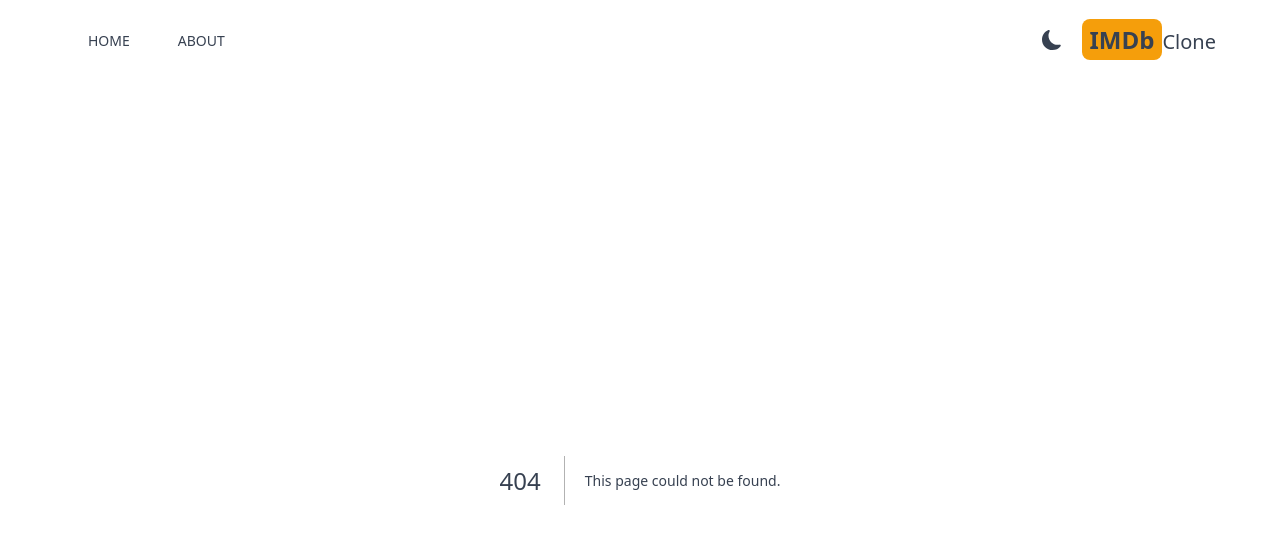
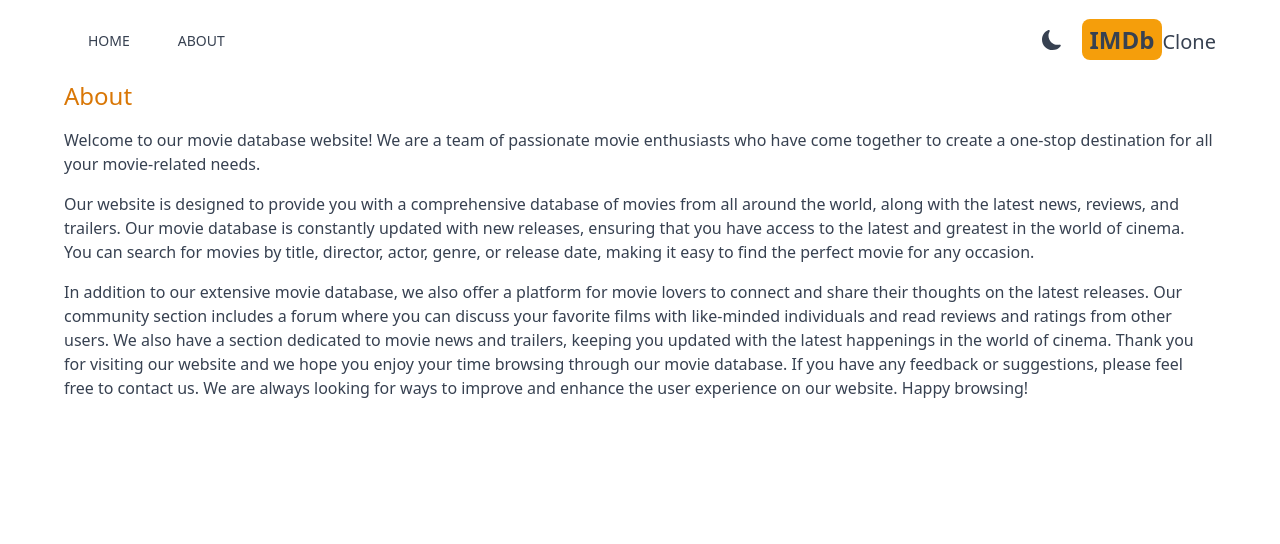
Before and after one commit to Pitou911/imdb-clone, a Next.js app: page /about in a window 1280 px wide. Before the commit this address had no page. Shown: the top 544 px of the page. Built offline with nearby package versions, Linux system fonts and the light colour scheme.

Commit message:
create the about page

```diff
--- /dev/null
+++ b/src/app/about/page.jsx
@@ -0,0 +1,38 @@
+import React from "react";
+
+export default function About() {
+  return (
+    <div className='max-w-6xl mx-auto space-y-4'>
+      <h1 className='text-2xl font-medium text-amber-600'>About</h1>
+      <p>
+        Welcome to our movie database website! We are a team of passionate movie
+        enthusiasts who have come together to create a one-stop destination for
+        all your movie-related needs.
+      </p>
+
+      <p>
+        Our website is designed to provide you with a comprehensive database of
+        movies from all around the world, along with the latest news, reviews,
+        and trailers. Our movie database is constantly updated with new
+        releases, ensuring that you have access to the latest and greatest in
+        the world of cinema. You can search for movies by title, director,
+        actor, genre, or release date, making it easy to find the perfect movie
+        for any occasion.
+      </p>
+
+      <p>
+        In addition to our extensive movie database, we also offer a platform
+        for movie lovers to connect and share their thoughts on the latest
+        releases. Our community section includes a forum where you can discuss
+        your favorite films with like-minded individuals and read reviews and
+        ratings from other users. We also have a section dedicated to movie news
+        and trailers, keeping you updated with the latest happenings in the
+        world of cinema. Thank you for visiting our website and we hope you
+        enjoy your time browsing through our movie database. If you have any
+        feedback or suggestions, please feel free to contact us. We are always
+        looking for ways to improve and enhance the user experience on our
+        website. Happy browsing!
+      </p>
+    </div>
+  );
+}
```
